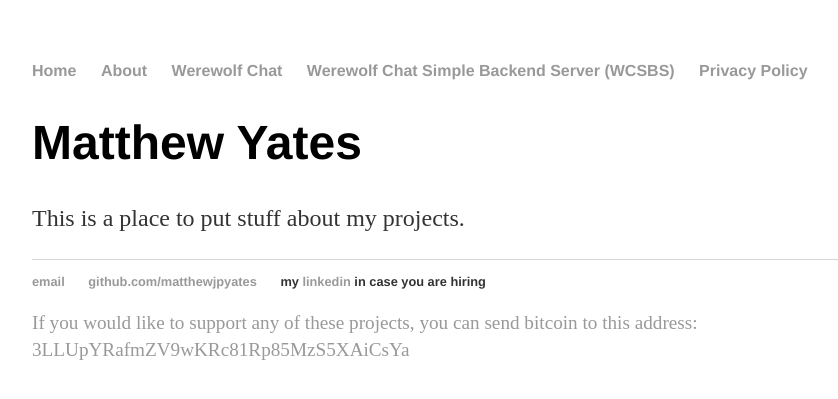
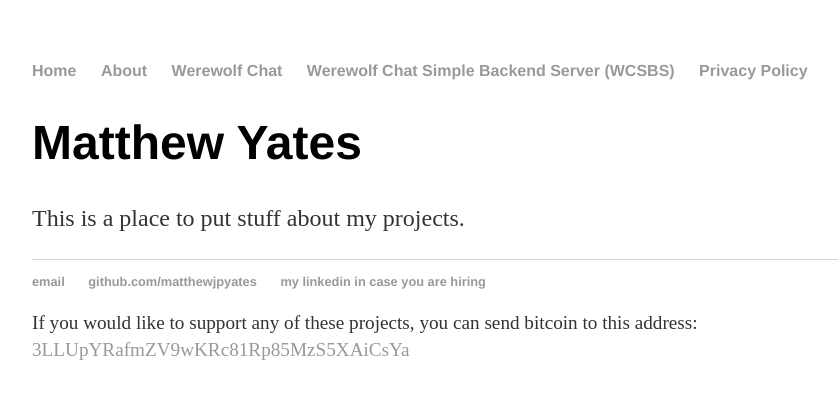
Before and after one commit to matthewjpyates/matthewjpyates.github.io, a Jekyll site: the page built from index.html, in a window 1280 px wide. Shown: the top 399 px of the page, without its empty margins (160-998 px from the left). Built offline with Jekyll 4.4.1, drawn with Linux system fonts in a browser that asks for light colours; some of the changed lines change nothing that is shown.

Commit message:
changing footer

```diff
--- a/_layouts/default.html
+++ b/_layouts/default.html
@@ -28,9 +28,9 @@
    <ul>
    <li><a href="mailto:matthewjpyates.github@gmail.com">email</a></li>
    <li><a href="https://github.com/matthewjpyates">github.com/matthewjpyates</a></li>
-   <li>my <a href="https://www.linkedin.com/in/matt-jp-yates/">linkedin</a> in case you are hiring</li>
+   <li><a href="https://www.linkedin.com/in/matt-jp-yates/">my linkedin in case you are hiring</a></li>
    </ul>
-   <p><a href="bitcoin:3LLUpYRafmZV9wKRc81Rp85MzS5XAiCsYa">If you would like to support any of these projects, you can send bitcoin to this address: 3LLUpYRafmZV9wKRc81Rp85MzS5XAiCsYa</a></p>
+   <p>If you would like to support any of these projects, you can send bitcoin to this address: <a href="bitcoin:3LLUpYRafmZV9wKRc81Rp85MzS5XAiCsYa">3LLUpYRafmZV9wKRc81Rp85MzS5XAiCsYa</a></p>
 
   </footer>
   </body>
```
